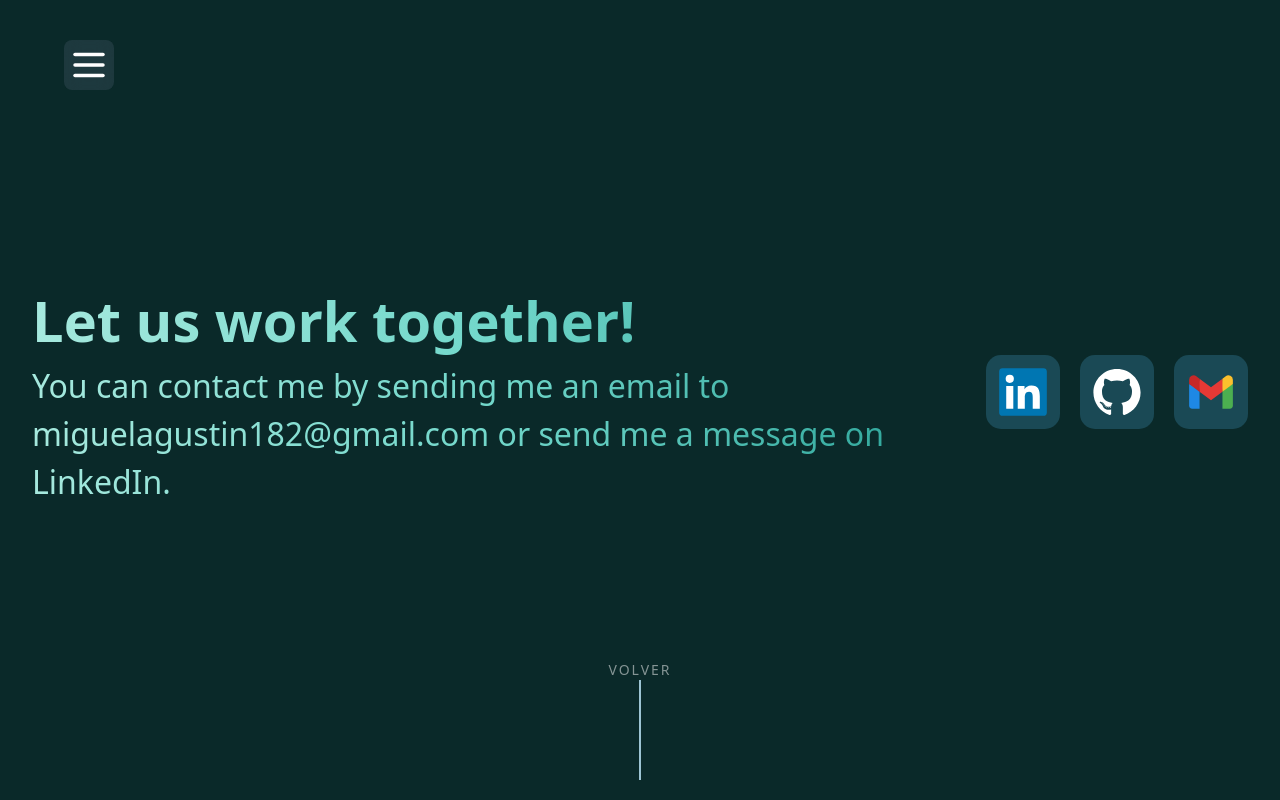
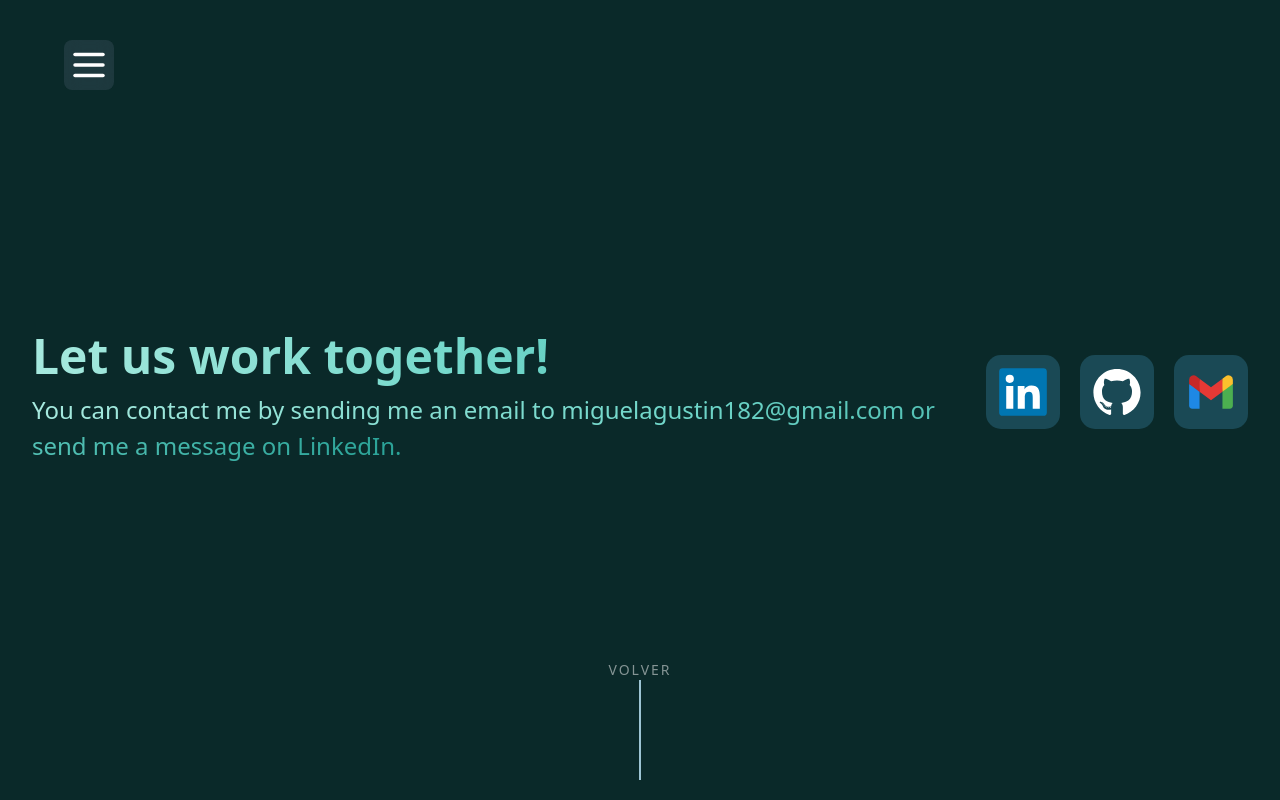
Before and after one commit to Maskeit/malejandre, a React (Vite) app: page /Contact in a window 1280 px wide. Built offline with nearby package versions, Linux system fonts and the light colour scheme.

Commit message:
fix: contact title fontSize

```diff
--- a/cv.json
+++ b/cv.json
@@ -29,7 +29,7 @@
       {
         "network": "gmail",
         "username": "",
-        "url": "miguelagustin182@gmail.com"
+        "url": "mailto:miguelagustin182@gmail.com"
       }
     ]
   },
--- a/index.html
+++ b/index.html
@@ -2,9 +2,9 @@
 <html lang="en">
   <head>
     <meta charset="UTF-8" />
-    <link rel="icon" type="image/svg+xml" href="/vite.svg" />
+    <link rel="icon" type="image/svg+xml" href="/codeale.svg" />
     <meta name="viewport" content="width=device-width, initial-scale=1.0" />
-    <title>Maskeit
+    <title>Codeale
 
     </title>
   </head>
--- a/src/components/organismic/Sidebar.tsx
+++ b/src/components/organismic/Sidebar.tsx
@@ -2,6 +2,7 @@ import React, {  useState,useEffect } from 'react'
 import { Link } from 'react-router-dom'
 import { Logo } from '../atomic/Images'
 import logoCodeale from '../../assets/Miguedev/6.svg'
+import logoLetras from '../../assets/logo/codeale1.svg'
 import { SocialLinks } from '../molecular/SocialLinks'
 import './styles/sidebar.css'
 export const Sidebar = ({ isActive, toggleSidebar}) => {
@@ -13,13 +14,12 @@ export const Sidebar = ({ isActive, toggleSidebar}) => {
       <nav className='sidebar-nav'>
         <div>
           <div className='headbar'>
-            <Logo logo={logoCodeale} width="four"/>
-            <button onClick={toggleSidebar} className='p-1.5 rounded-lg'>
+            <Logo logo={logoLetras} width="four"/>
+            <button onClick={toggleSidebar} className='p-1.5 rounded-lg close-btn'>
               <svg xmlns="http://www.w3.org/2000/svg" width="36" height="36" viewBox="0 0 24 24" fill="none"
                   stroke="#ffffff" stroke-width="2" stroke-linecap="round" stroke-linejoin="round" className="lucide lucide-x">
               <path d="M18 6 6 18"/><path d="m6 6 12 12"/></svg>
             </button>
-
           </div>
 
           <div className={`navbar-list ${isActive ? 'active' : ''}`}>
--- a/src/components/organismic/styles/sidebar.css
+++ b/src/components/organismic/styles/sidebar.css
@@ -48,8 +48,14 @@
 }
 .headbar{
     display: flex;
-    justify-content: space-between;
     margin-bottom: 2rem;
+    justify-content: center;
+}
+
+.close-btn{
+  position: absolute;
+  right: 20px;
+  top: 30px;
 }
 .navbar-list{
     display: flex;
--- a/src/components/pages/Contact.tsx
+++ b/src/components/pages/Contact.tsx
@@ -8,8 +8,10 @@ export const Contact = () => {
     <div className='contacto'>
         <div className='info'>
           <div className='title'>
-            <Titles text='Let us work together!' fontSize='fs-two-mid' color='main-color' animation=''/>
-            <Parragraph text='You can contact me by sending me an email to miguelagustin182@gmail.com or send me a message on LinkedIn.' color='main-color' fontSize='fs-one' animation=''/>
+            <Titles text='Let us work together!' fontSize='fs-two' color='main-color' animation=''/>
+          </div>
+          <div className='contact-desc'>
+            <Parragraph text='You can contact me by sending me an email to miguelagustin182@gmail.com or send me a message on LinkedIn.' color='main-color' fontSize='' animation=''/>
           </div>
         </div>
         <SocialLinks/>
--- a/src/components/pages/styles/Contacto.css
+++ b/src/components/pages/styles/Contacto.css
@@ -8,12 +8,6 @@
     /* border: 1px solid rgba(233, 228, 228, 0.384); */
 }
 
-@media (width <= 1050px ){
-    .contacto{
-        display: flex;
-        flex-direction: column;
-    }
-}
 
 .info{
     text-align: start;
@@ -39,5 +33,16 @@
     display: flex;
     flex-direction: column;
     animation: 1.4s ease-out 0s 1 slideInFromLeft;
-
   }
+  .contact-desc{
+    font-size: 1.5rem;
+  }
+@media (width <= 1050px ){
+  .contacto{
+      display: flex;
+      flex-direction: column;
+  }
+  .contact-desc{
+    font-size: 1.2rem;
+  }
+}
```
Also changed, not shown: public/codeale.svg (added), src/assets/logo/codeale1.svg (added).
